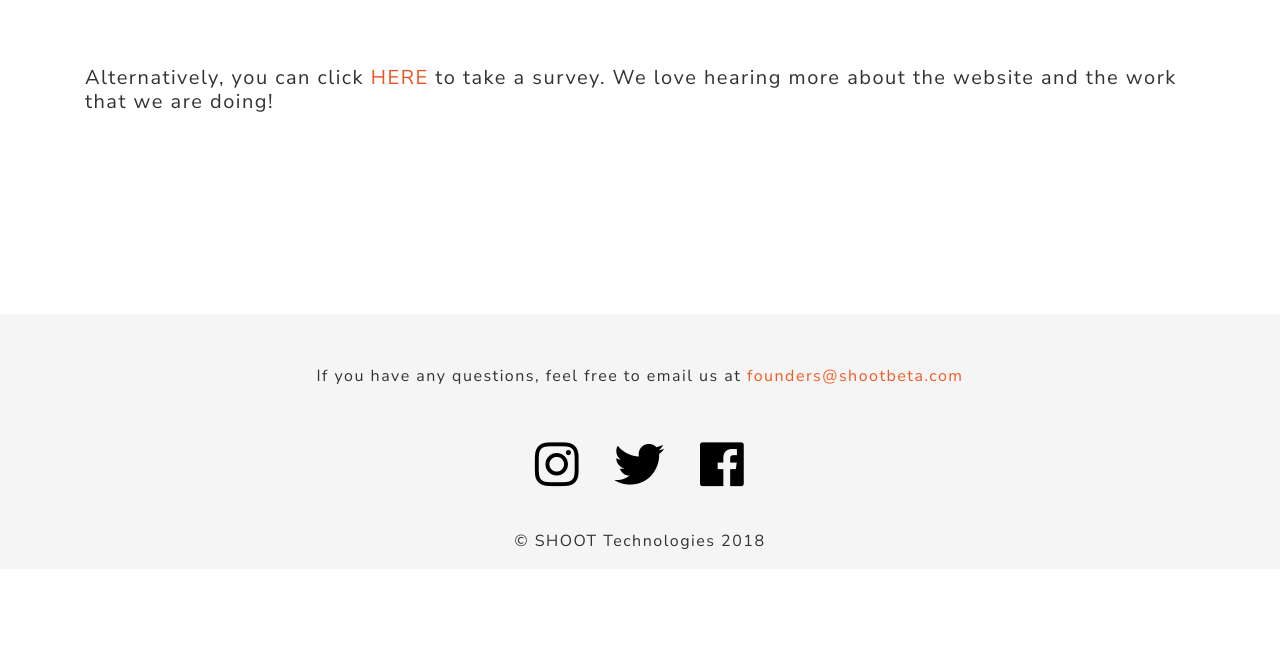
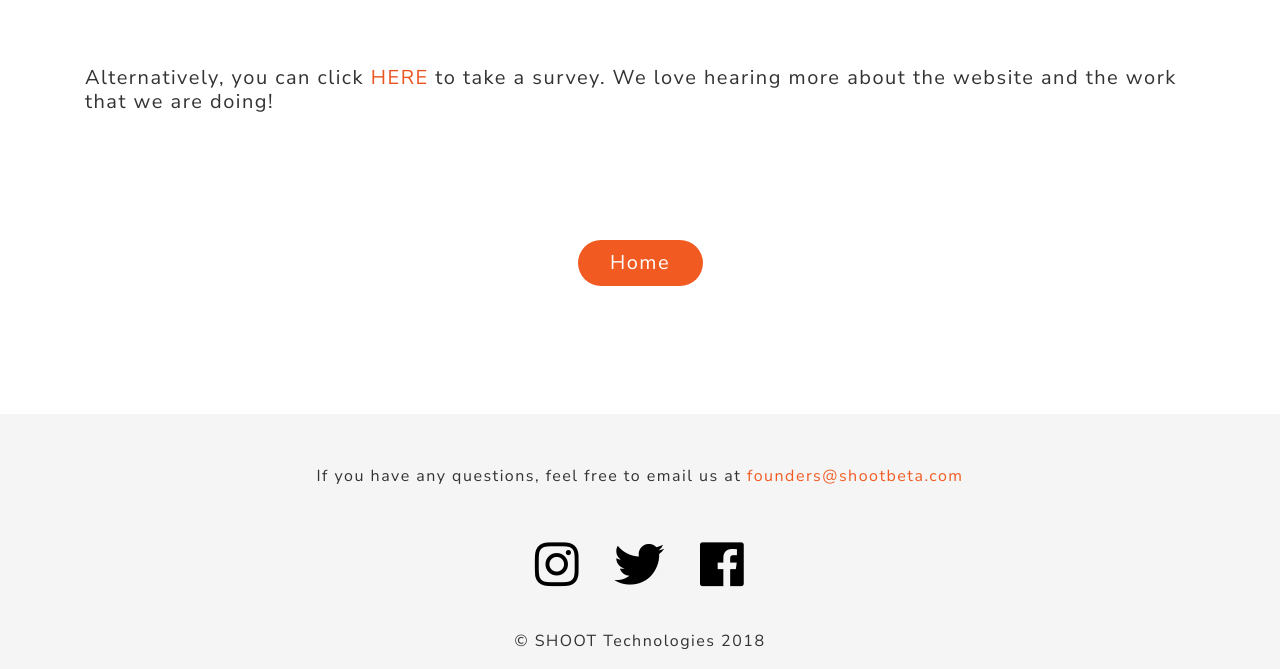
Before and after one commit to nabilahsan/shoot-mvp, a PHP site: page /thankyou.html in a window 1280 px wide. Shown: the part 418-1087 px from the top of the page. Before the commit the page ends 967 px from the top, so only its background shows below. Run offline with PHP 8.4, Linux system fonts and the light colour scheme; some libraries are stand-ins or nearby versions.

Commit message:
Added home button
Signed-off-by: nabilahsan <nabilahsan95@gmail.com>

```diff
--- a/resources/css/thankyou.css
+++ b/resources/css/thankyou.css
@@ -61,6 +61,31 @@ nav {
 
 #center > h5 {
     margin-bottom: 100px;
+}
+
+/* Standardized Buttons for profile */
+#bottomButtons {
+    display: flex;
+    justify-content: space-around;
+    margin-top: 2%;
+    margin-bottom: 10%;
+}
+
+.btn {
+    border-radius: 50px;
+    width: 125px;
+}
+
+#botBook,
+#topBook {
+    border: none;
+    background-color: #F15B22;
+}
+
+#botBook:hover,
+#topBook:hover {
+    border: none;
+    background-color: black;
 }
 
 /* Footer */
--- a/thankyou.html
+++ b/thankyou.html
@@ -91,7 +91,9 @@
             and the work that we are doing!
         </h5>
     </div>
-
+    <div id="bottomButtons" class="container">
+        <button id="botBook" onclick="window.location.href= 'index.html'" class="btn btn-primary btn-lg">Home</button>
+    </div>
 
     <footer id="bottomBar">
 
```
